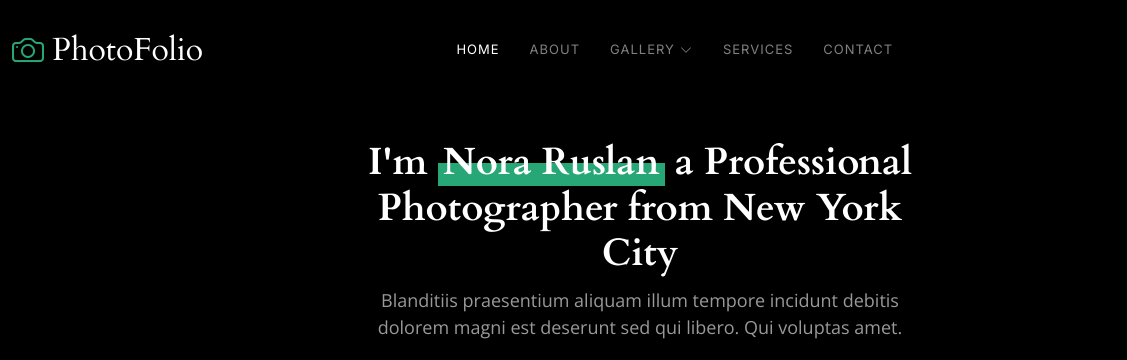
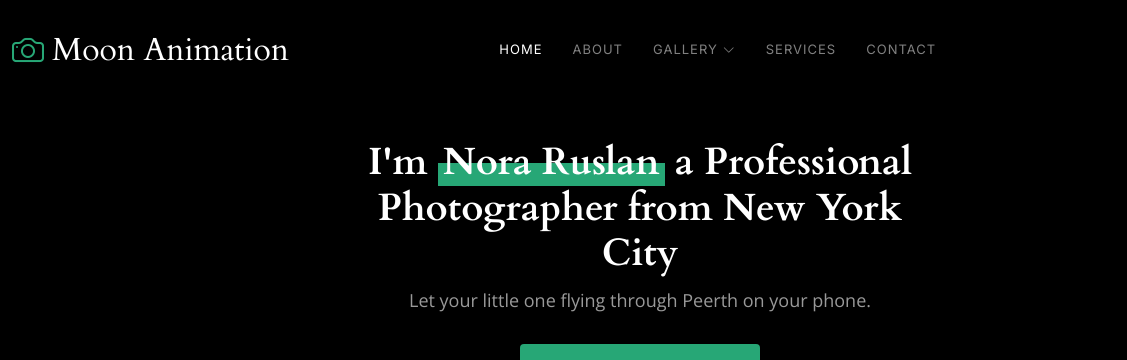
Before and after one commit to moonanimation/moonanimation.github.io, a plain HTML site: page index.html in a window 1280 px wide. Shown: the top 360 px of the page, 0-1127 px from the left. Drawn offline with nearby package versions, Linux system fonts and the light colour scheme.

Commit message:
Update index.html
Made some testing

```diff
--- a/index.html
+++ b/index.html
@@ -46,7 +46,7 @@
         <!-- Uncomment the line below if you also wish to use an image logo -->
         <!-- <img src="assets/img/logo.png" alt=""> -->
         <i class="bi bi-camera"></i>
-        <h1>PhotoFolio</h1>
+        <h1>Moon Animation</h1>
       </a>
 
       <nav id="navbar" class="navbar">
@@ -79,7 +79,7 @@
         <a href="#" class="twitter"><i class="bi bi-twitter"></i></a>
         <a href="#" class="facebook"><i class="bi bi-facebook"></i></a>
         <a href="#" class="instagram"><i class="bi bi-instagram"></i></a>
-        <a href="#" class="linkedin"><i class="bi bi-linkedin"></i></i></a>
+        <a href="#" class="linkedin"><i class="bi bi-linkedin"></i></a>
       </div>
       <i class="mobile-nav-toggle mobile-nav-show bi bi-list"></i>
       <i class="mobile-nav-toggle mobile-nav-hide d-none bi bi-x"></i>
@@ -93,7 +93,7 @@
       <div class="row justify-content-center">
         <div class="col-lg-6 text-center">
           <h2>I'm <span>Nora Ruslan</span> a Professional Photographer from New York City</h2>
-          <p>Blanditiis praesentium aliquam illum tempore incidunt debitis dolorem magni est deserunt sed qui libero. Qui voluptas amet.</p>
+          <p>Let your little one flying through Peerth on your phone.</p>
           <a href="contact.html" class="btn-get-started">Available for hire</a>
         </div>
       </div>
```
